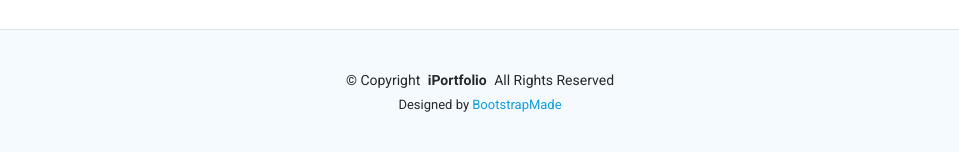
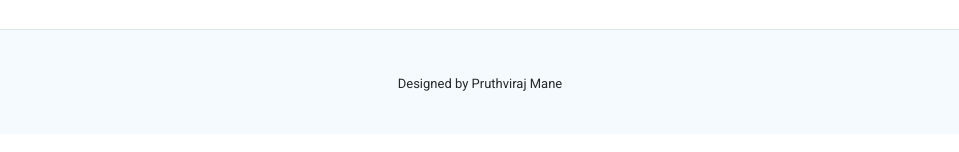
Before and after one commit to manePruthviraj/portfolio-mane_2, a plain HTML site: page index.html in a window 1280 px wide. Shown: the part 4362-4514 px from the top of the page, without its empty margins (310-1269 px from the left). Drawn offline with Linux system fonts and the light colour scheme.

Commit message:
Update index.html

```diff
--- a/index.html
+++ b/index.html
@@ -410,15 +410,12 @@
   <footer id="footer" class="footer position-relative light-background">
 
     <div class="container">
-      <div class="copyright text-center ">
-        <p>© <span>Copyright</span> <strong class="px-1 sitename">iPortfolio</strong> <span>All Rights Reserved</span></p>
-      </div>
       <div class="credits">
         <!-- All the links in the footer should remain intact. -->
         <!-- You can delete the links only if you've purchased the pro version. -->
         <!-- Licensing information: https://bootstrapmade.com/license/ -->
         <!-- Purchase the pro version with working PHP/AJAX contact form: [buy-url] -->
-        Designed by <a href="https://bootstrapmade.com/">BootstrapMade</a>
+        Designed by Pruthviraj Mane</a>
       </div>
     </div>
 
```
